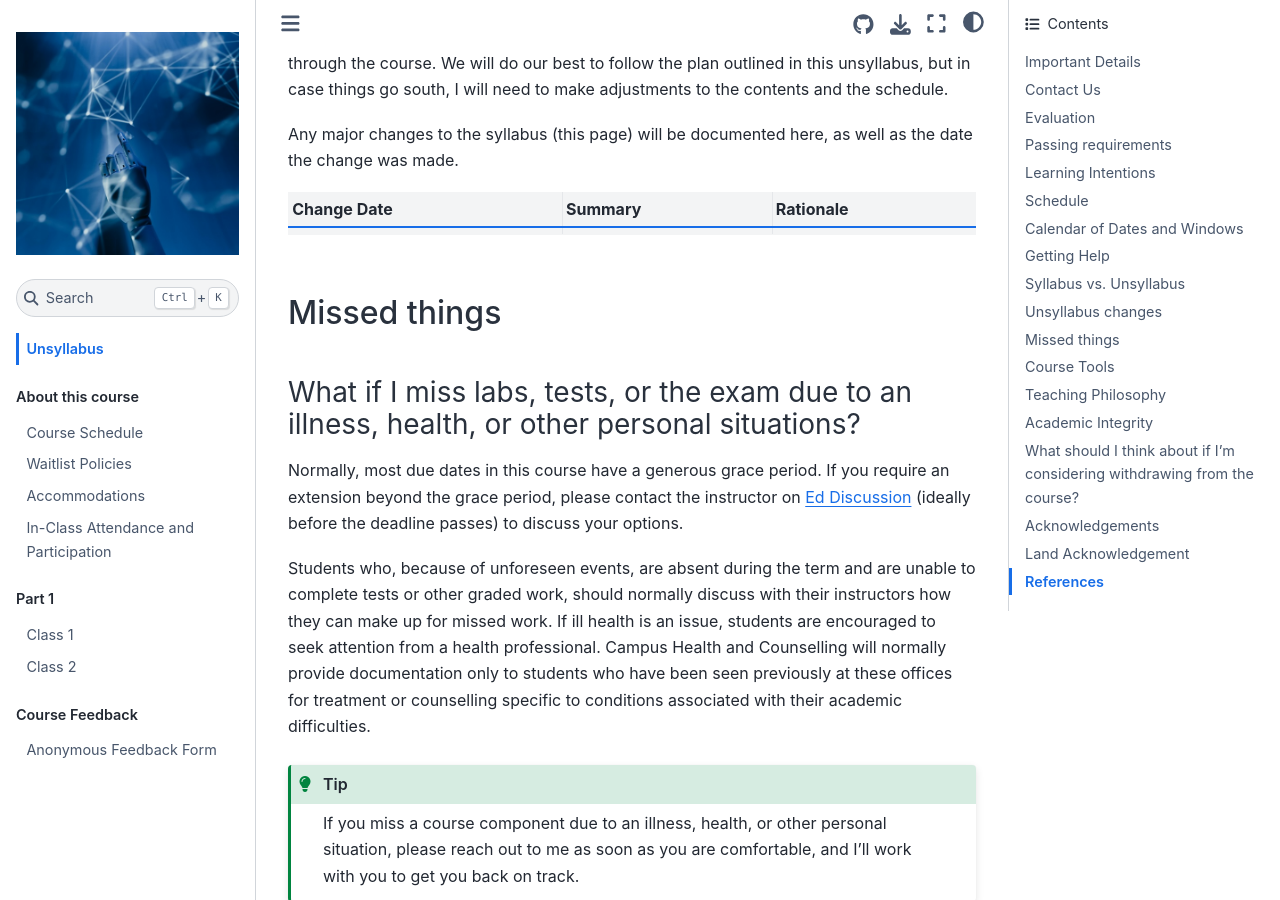
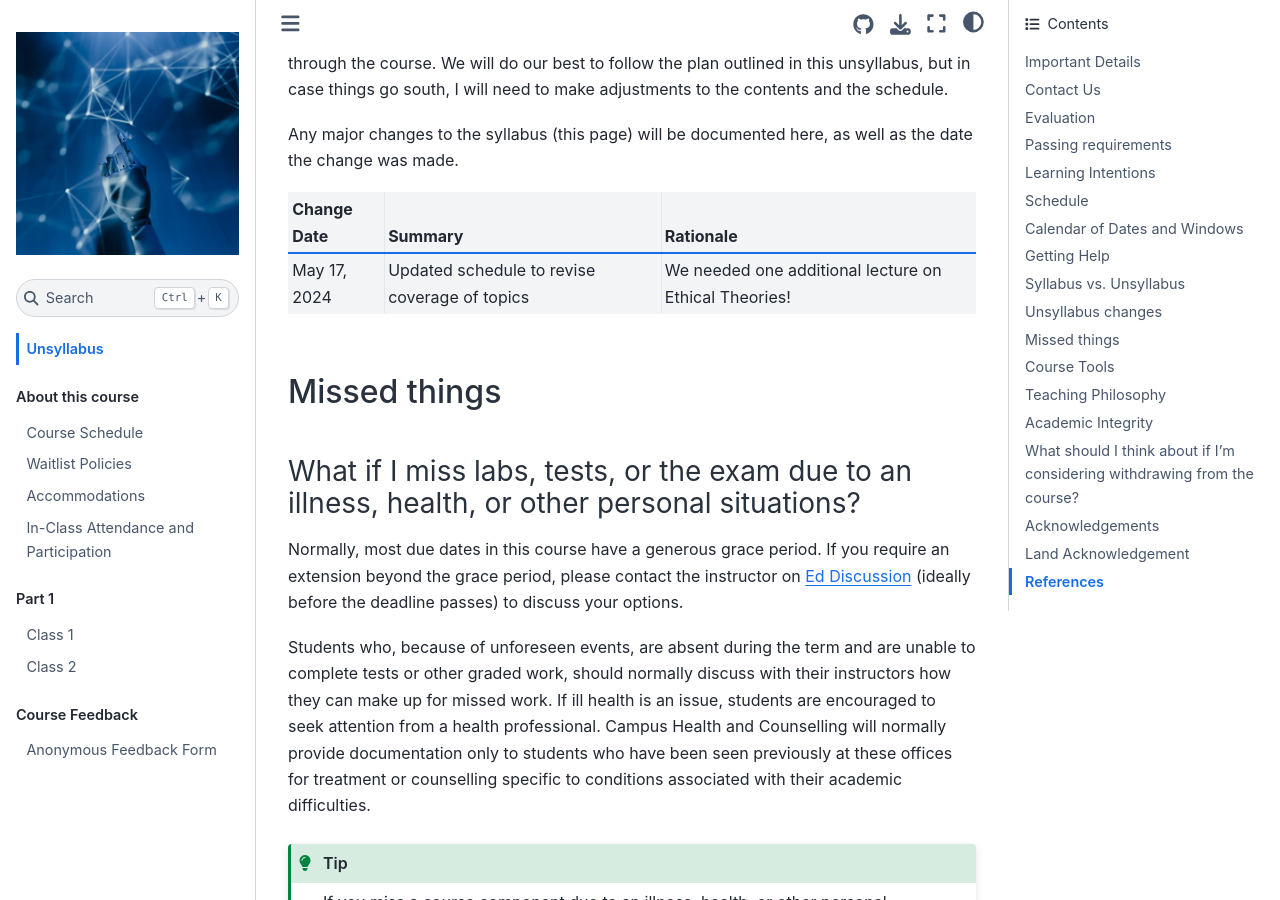
Before and after one commit to UBC-CS/cpsc430, a Jupyter Book: the page built from about/unsyllabus.md, in a window 1280 px wide and 900 px high, scrolled down 8679 px. Built offline with Jupyter Book 1.0.4 settings and Sphinx 7.4.7 and the Sphinx Book theme 1.1.4, drawn with Linux system fonts in a browser that asks for light colours; cross-references to code outside the pages are shown as plain code.

Commit message:
update schedule

```diff
--- a/about/unsyllabus_bits/changes.md
+++ b/about/unsyllabus_bits/changes.md
@@ -5,4 +5,4 @@ Any major changes to the syllabus (this page) will be documented here, as well a
 
 | Change Date | Summary | Rationale |
 |-------------|---------|-----------|
-|             |         |           |
+| May 17, 2024 | Updated schedule to revise coverage of topics   | We needed one additional lecture on Ethical Theories! |
```
